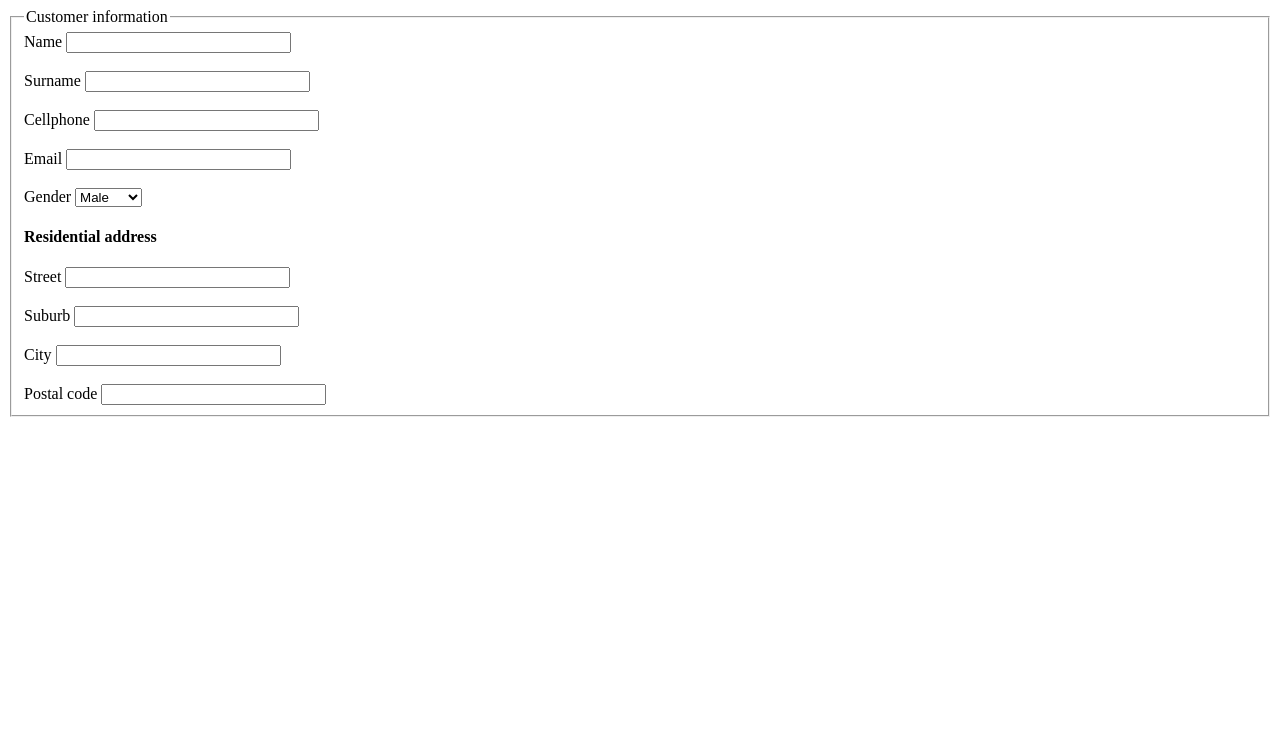
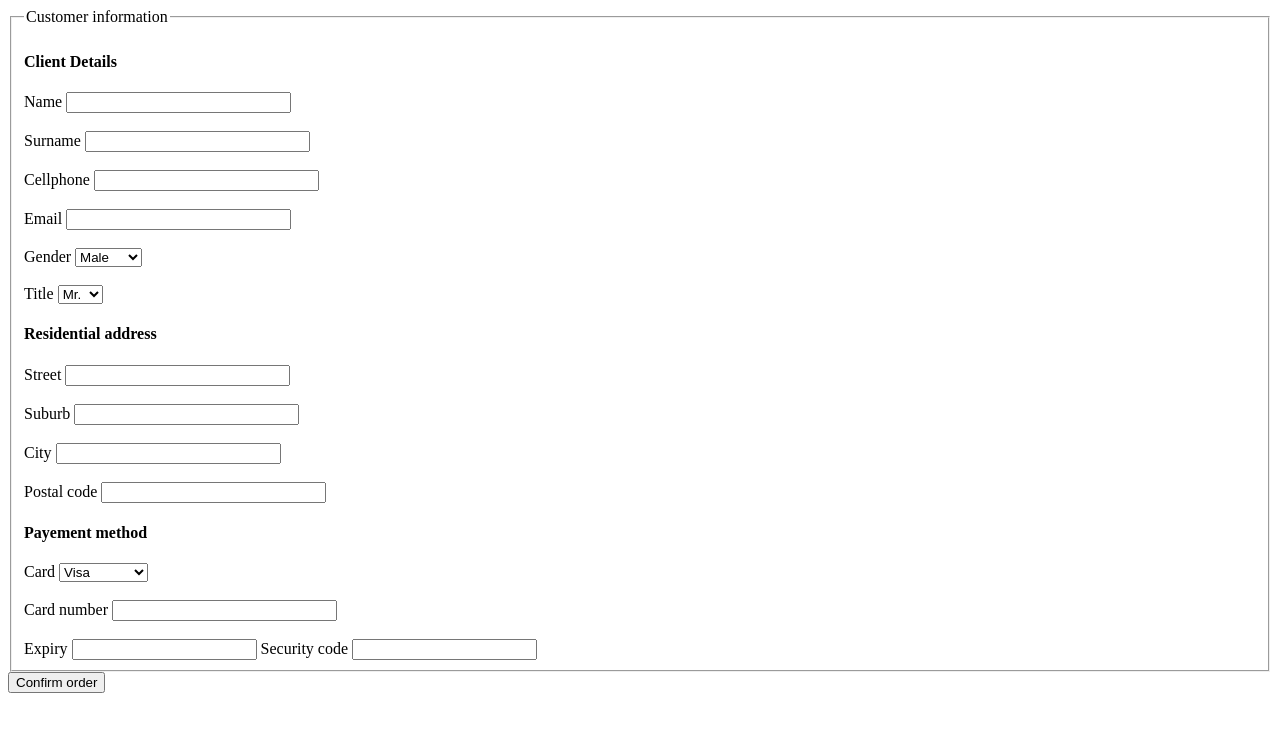
Before and after one commit to Onkemetse05/part1, a plain HTML site: page delivery.html in a window 1280 px wide. Drawn offline with Linux system fonts and the light colour scheme.

Commit message:
Finished up client information

```diff
--- a/delivery.html
+++ b/delivery.html
@@ -9,6 +9,7 @@
     <form action="/action.php">
         <fieldset>
             <legend>Customer information</legend>
+            <h4>Client Details</h4>
             <lable>Name</lable>
             <input type="textarea" size="25">
             <br>
@@ -31,6 +32,15 @@
                 <option>Female</option>
                 <option>Other</option>
             </select>
+            <br>
+            <br>
+            <label>Title</label>
+            <select>
+                <option>Mr.</option>
+                <option>Ms</option>
+                <option>Mrs</option>
+                <option>Dr</option>
+            </select>
             <h4>Residential address</h4>
             <label>Street</label>
             <input type="textarea" size="25">
@@ -46,7 +56,26 @@
             <br>
             <label>Postal code</label>
             <input type="textarea" size="25">
-             </fieldset>
+            <h4>Payement method</h4>
+            <label>Card</label>
+            <select>
+                <option>Visa</option>
+                <option>Mastercard</option>
+            </select>
+            <br>
+            <br>
+            <label>Card number</label>
+            <input type="text" size="25">
+            <br>
+            <br>
+            <label>Expiry</label>
+            <input type="number" size="25">
+            <label>Security code</label>
+            <input type="number" size="25">
+        </fieldset>
     </form>
+    <a href="end.html">
+        <input type="submit" value="Confirm order">
+    </a>
 </body>
 </html>
```
